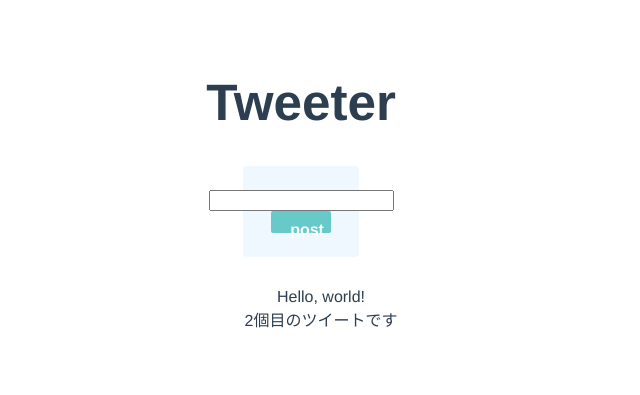
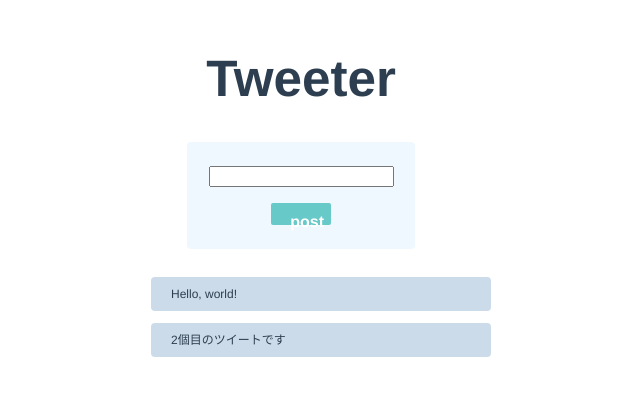
Before and after one commit to yu00212/Vue3, a Vue app: page / in a window 1280 px wide. Shown: the part 205-600 px from the top of the page, without its empty margins (339-979 px from the left). Built offline with nearby package versions, Linux system fonts and the light colour scheme.

Commit message:
add： 動的リスト追加

```diff
--- a/src/components/Tweet.vue
+++ b/src/components/Tweet.vue
@@ -1,16 +1,27 @@
 <script setup lang="ts">
-const tweets = [
-    { id: '0', description: 'Hello, world!' },
-    { id: '1', description: '2個目のツイートです'}
-];
+import { ref } from 'vue';
+
+const tweets = ref([
+    { id: 0, description: 'Hello, world!' },
+    { id: 1, description: '2個目のツイートです'}
+]);
+const inputtingDescription = ref<string>('')
+
+
+const postTweet = () => {
+  const tweet = { id: Math.random(), description: inputtingDescription.value }
+  tweets.value.push(tweet)
+  inputtingDescription.value = ''
+  console.log(tweets.value);
+}
 </script>
 
 <template>
   <div class="container">
     <h1>Tweeter</h1>
     <div class="form-container">
-      <input />
-      <button class="save-button">post</button>
+      <input  v-model="inputtingDescription" />
+      <button class="save-button" @click="postTweet()">post</button>
     </div>
     <div class="tweet-container">
       <ul>
@@ -43,6 +54,14 @@ const tweets = [
 
 .tweet-list {
   list-style: none;
+  margin-bottom: 12px;
+  border-radius: 4px;
+  font-size: 12px;
+  display: flex;
+  justify-content: space-between;
+  background-color: rgb(204, 219, 233);
+  padding: 8px 20px;
+  width: 300px;
 }
 
 .tweet-container {
@@ -59,4 +78,16 @@ button {
   height: 22px;
 }
 
+button:hover {
+  background-color: #37bdbd;
+}
+
+input {
+  margin-bottom: 16px;
+}
+
+label {
+  font-size: 20px;
+  font-weight: bold;
+}
 </style>
```
